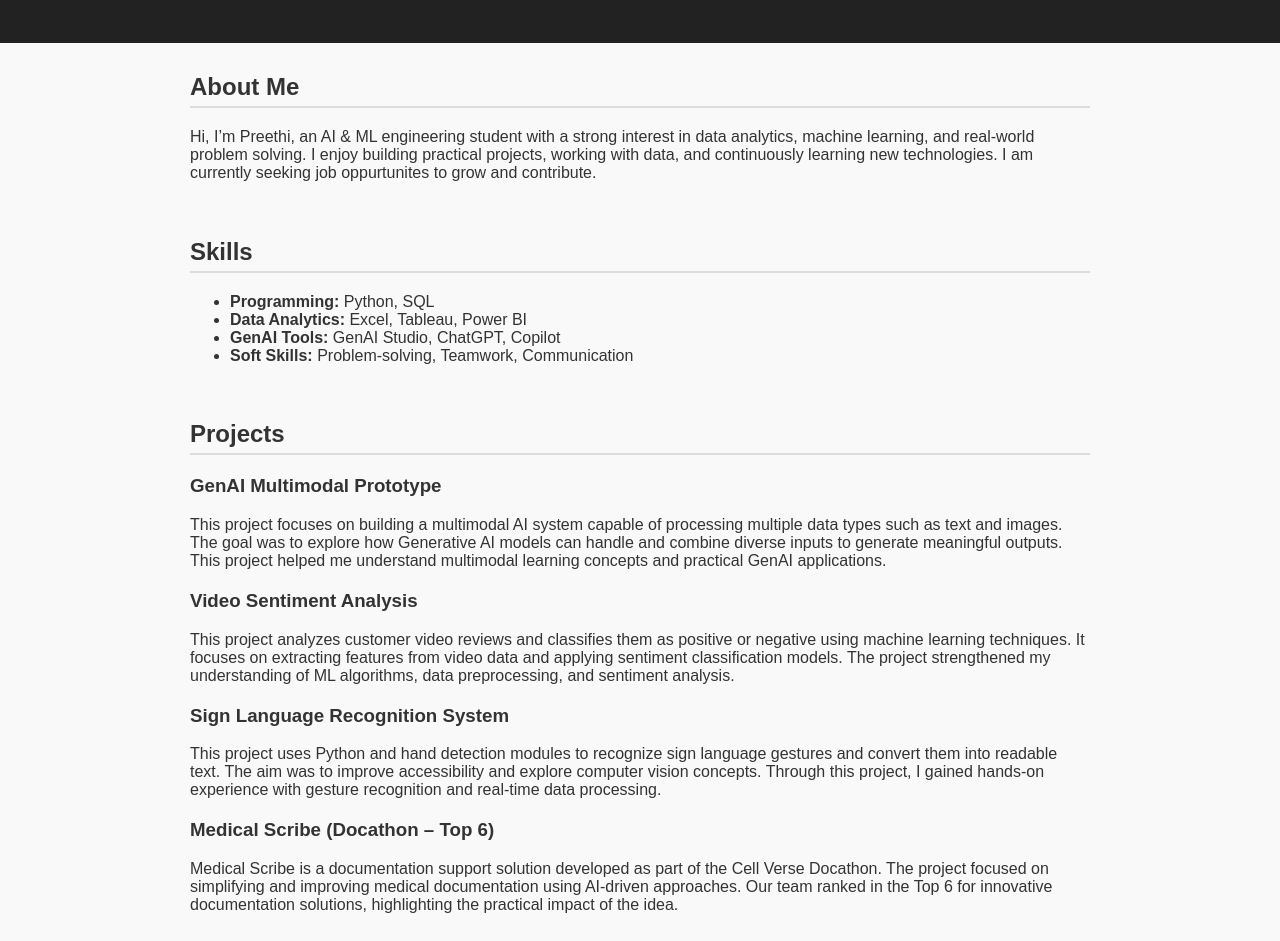
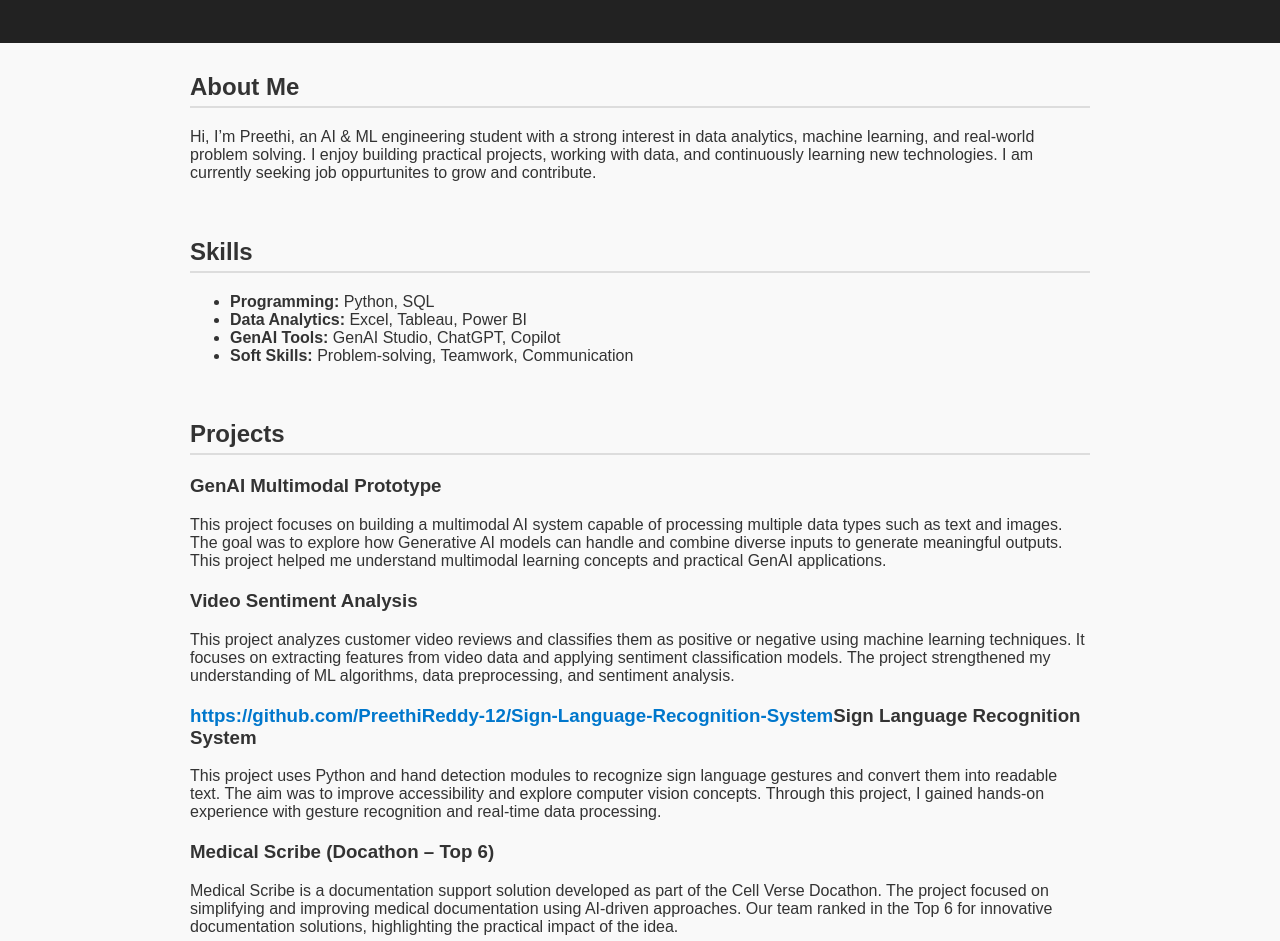
Before and after one commit to PreethiReddy-12/Portfolio, a plain HTML site: page index.html in a window 1280 px wide. Shown: the part 131-1072 px from the top of the page. Drawn offline with Linux system fonts and the light colour scheme.

Commit message:
Fix HTML formatting and update project links

```diff
--- a/index.html
+++ b/index.html
@@ -77,7 +77,7 @@
         <p>This project analyzes customer video reviews and classifies them as positive or negative using machine learning techniques. It focuses on extracting features from video data and applying sentiment classification models. The project strengthened my understanding of ML algorithms, data preprocessing, and sentiment analysis.</p>
     </div>
     <div class="project">
-        <h3>Sign Language Recognition System</h3>
+        <h3><a>https://github.com/PreethiReddy-12/Sign-Language-Recognition-System</a>Sign Language Recognition System</h3>
         <p>This project uses Python and hand detection modules to recognize sign language gestures and convert them into readable text. The aim was to improve accessibility and explore computer vision concepts. Through this project, I gained hands-on experience with gesture recognition and real-time data processing.</p>
     </div>
 
```
